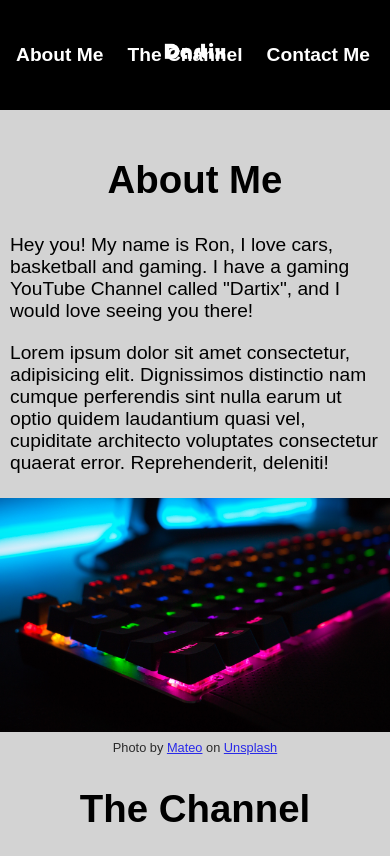
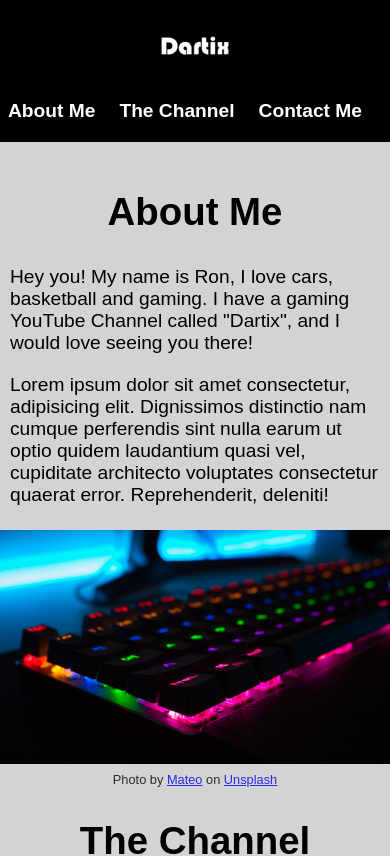
Before and after one commit to ronshalit00/fcc-product-landing, a plain HTML site: page index.html in a window 390 px wide. Shown: the top 856 px of the page. Drawn offline with Linux system fonts and the light colour scheme; grey boxes are pictures that could not be loaded.

Commit message:
Fix an issue where fcc didn't notice that the navbar is sticky

```diff
--- a/styles.css
+++ b/styles.css
@@ -13,22 +13,22 @@ body {
 header img {
     width: 120px;
     height: auto;
+    z-index: 6;
 }
 header {
-    padding: 0 4rem;
     display: flex;
     justify-content: space-between;
+}
+#nav-bar {
+    display: flex;
+    justify-content: flex-end;
     align-items: center;
     background-color: black;
     position: fixed;
     width: 100%;
     top: 0;
-    z-index: 999;
-}
-/* I don't need it but it still doesn't fix the issue */
-#nav-bar {
-    position: fixed;
-    right: 0;
+    z-index: 5;
+    height: 120px;
 }
 #nav-bar ul {
     list-style-type: none;
@@ -52,7 +52,6 @@ header {
 }
 main {
     padding: 0 5rem;
-    margin-top: calc(120px + 2rem);
     margin-left: 15%;
     margin-right: 15%;
 }
@@ -171,15 +170,25 @@ footer a {
     }
 }
 @media screen and (max-width: 480px) {
+    #nav-bar {
+        position: relative;
+        height: auto;
+        gap: 0;
+        align-items: space-around;
+        justify-content: center;
+        padding: 0;
+        margin: 0;
+    }
     header {
-        padding: 10px;
         flex-direction: column;
-        gap: 10px;
-        justify-content: space-evenly;
-        position: relative;
+        width: 100%;
+        background-color: black;
+        align-items: center;
+        gap: 0;
+        padding-bottom: 20px;
     }
     header img {
-        width: 90px;
+        width: 100px;
     }
     main {
         margin-top: 0;
```
